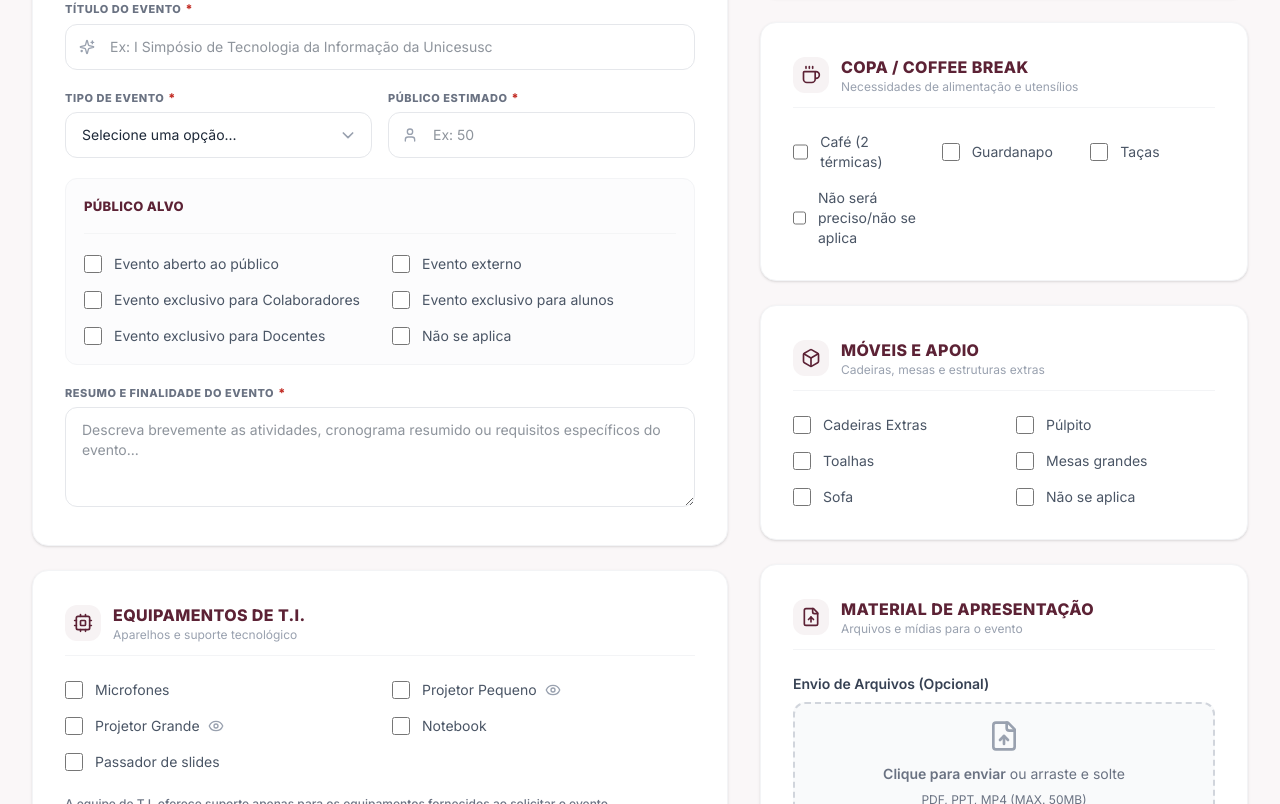
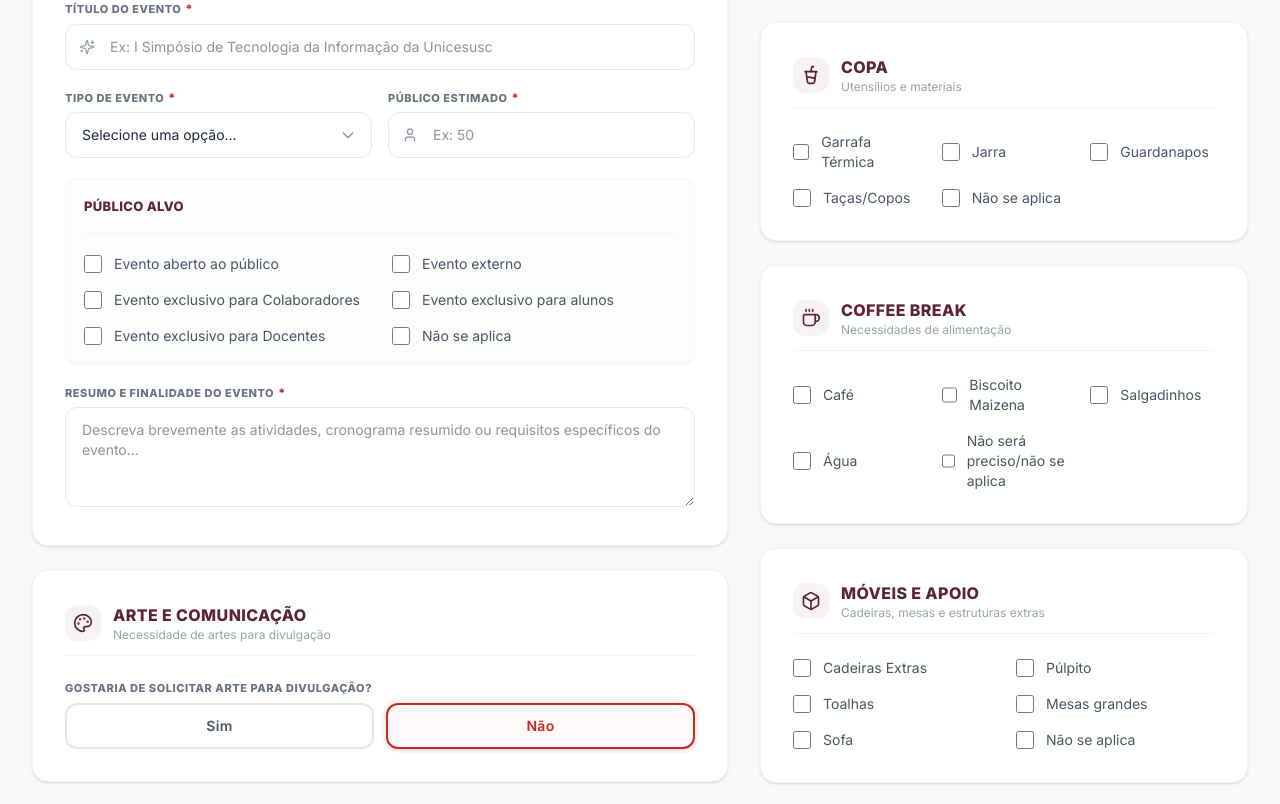
Before and after one commit to LeonardoKako/Forms-Unicesusc, a React (Vite) app in the folder Frontend/: page / in a window 1280 px wide. Shown: the part 876-1680 px from the top of the page. Built offline with nearby package versions, Linux system fonts and the light colour scheme.

Commit message:
Art Card and DateLocation card

```diff
--- /dev/null
+++ b/Frontend/src/features/EventForm/components/ArtworkCard.tsx
@@ -0,0 +1,58 @@
+import { Palette } from "lucide-react";
+import { useFormContext } from "react-hook-form";
+import ToggleGroup from "../../../components/ToggleGroup";
+import InputField from "../../../components/InputField";
+
+export default function ArtworkCard() {
+  const { watch, setValue, formState: { errors } } = useFormContext();
+  const needsArtwork = watch("needsArtwork");
+
+  return (
+    <div className="bg-white rounded-2xl p-6 sm:p-8 border border-gray-100 shadow-sm transition-all duration-300 hover:shadow-md animate-fadeIn">
+      {/* Header do Card */}
+      <div className="flex items-center space-x-3 mb-6 pb-3 border-b border-gray-100">
+        <div className="p-2 bg-brand/5 rounded-xl text-brand">
+          <Palette className="h-5 w-5" />
+        </div>
+        <div>
+          <h2 className="text-base font-extrabold uppercase tracking-wide text-brand">
+            Arte e Comunicação
+          </h2>
+          <p className="text-xs text-gray-400">
+            Necessidade de artes para divulgação
+          </p>
+        </div>
+      </div>
+
+      <div className="space-y-6">
+        <ToggleGroup
+          label="Gostaria de solicitar arte para divulgação?"
+          value={needsArtwork ? "sim" : "nao"}
+          onChange={(val) => {
+            setValue("needsArtwork", val === "sim", { shouldValidate: true, shouldDirty: true });
+            if (val === "nao") {
+              setValue("artworkDescription", "");
+            }
+          }}
+          options={[
+            { value: "sim", label: "Sim" },
+            { value: "nao", label: "Não" }
+          ]}
+          error={errors.needsArtwork?.message as string}
+        />
+
+        {needsArtwork && (
+          <div className="animate-fadeIn">
+            <InputField
+              label="Descrição da Arte"
+              name="artworkDescription"
+              type="textarea"
+              placeholder="Ex: Story para Instagram, Publicação no Feed, Banner 2x1m..."
+              required
+            />
+          </div>
+        )}
+      </div>
+    </div>
+  );
+}
--- a/Frontend/src/features/EventForm/components/CoffeeBreakCard.tsx
+++ b/Frontend/src/features/EventForm/components/CoffeeBreakCard.tsx
@@ -1,8 +1,20 @@
+import { useEffect } from "react";
+import { useFormContext } from "react-hook-form";
 import { Coffee } from "lucide-react";
 import CheckboxGrid from "./CheckboxGrid";
 import { COFFEE_BREAK_OPTIONS } from "../mockData";
 
 export default function CoffeeBreakCard() {
+  const { watch, setValue } = useFormContext();
+  const coffeeBreak = watch("coffeeBreak") || [];
+
+  useEffect(() => {
+    const hasItems = coffeeBreak.length > 0 && !coffeeBreak.includes("nao_se_aplica");
+    if (hasItems) {
+      setValue("needsBudget", true, { shouldValidate: true, shouldDirty: true });
+    }
+  }, [coffeeBreak, setValue]);
+
   return (
     <div className="bg-white rounded-2xl p-6 sm:p-8 border border-gray-100 shadow-sm transition-all duration-300 hover:shadow-md animate-fadeIn">
       {/* Header do Card */}
@@ -12,10 +24,10 @@ export default function CoffeeBreakCard() {
         </div>
         <div>
           <h2 className="text-base font-extrabold uppercase tracking-wide text-brand">
-            Copa / Coffee Break
+            Coffee Break
           </h2>
           <p className="text-xs text-gray-400">
-            Necessidades de alimentação e utensílios
+            Necessidades de alimentação
           </p>
         </div>
       </div>
--- /dev/null
+++ b/Frontend/src/features/EventForm/components/CopaCard.tsx
@@ -0,0 +1,31 @@
+import { CupSoda } from "lucide-react";
+import CheckboxGrid from "./CheckboxGrid";
+import { COPA_OPTIONS } from "../mockData";
+
+export default function CopaCard() {
+  return (
+    <div className="bg-white rounded-2xl p-6 sm:p-8 border border-gray-100 shadow-sm transition-all duration-300 hover:shadow-md animate-fadeIn">
+      {/* Header do Card */}
+      <div className="flex items-center space-x-3 mb-6 pb-3 border-b border-gray-100">
+        <div className="p-2 bg-brand/5 rounded-xl text-brand">
+          <CupSoda className="h-5 w-5" />
+        </div>
+        <div>
+          <h2 className="text-base font-extrabold uppercase tracking-wide text-brand">
+            Copa
+          </h2>
+          <p className="text-xs text-gray-400">
+            Utensílios e materiais
+          </p>
+        </div>
+      </div>
+
+      <CheckboxGrid
+        name="copa"
+        options={COPA_OPTIONS}
+        columns={3}
+        withCardWrapper={false}
+      />
+    </div>
+  );
+}
--- a/Frontend/src/features/EventForm/index.tsx
+++ b/Frontend/src/features/EventForm/index.tsx
@@ -7,11 +7,13 @@ import { eventFormSchema, EventFormData } from "./schema";
 import RequesterCard from "./components/RequesterCard";
 import EventDetailsCard from "./components/EventDetailsCard";
 import DateLocationCard from "./components/DateLocationCard";
+import CopaCard from "./components/CopaCard";
 import CoffeeBreakCard from "./components/CoffeeBreakCard";
 import TIEquipmentCard from "./components/TIEquipmentCard";
 import FurnitureSupportCard from "./components/FurnitureSupportCard";
 import SupportTeamsCard from "./components/SupportTeamsCard";
 import PresentationMaterialCard from "./components/PresentationMaterialCard";
+import ArtworkCard from "./components/ArtworkCard";
 import SuccessModal from "./components/SuccessModal";
 import InfoModal from "@/components/InfoModal";
 
@@ -30,14 +32,16 @@ export default function EventForm() {
       requesterType: "interno",
       acceptTerms: false,
       needsBudget: undefined,
-      budgetDescription: "",
-      budgetEmail: "financeiro@unicesusc.edu.br",
+      budgetApprovalFile: undefined,
       targetAudience: [],
+      copa: [],
       coffeeBreak: [],
       tiEquipment: [],
       furnitureSupport: [],
       supportTeams: ["marketing"],
       presentationMaterials: [],
+      needsArtwork: false,
+      artworkDescription: "",
     },
   });
 
@@ -74,6 +78,7 @@ export default function EventForm() {
             <div className='lg:col-span-7 space-y-6'>
               <RequesterCard />
               <EventDetailsCard />
+              <ArtworkCard />
               <TIEquipmentCard />
               <SupportTeamsCard />
             </div>
@@ -81,6 +86,7 @@ export default function EventForm() {
             {/* RIGHT COLUMN: Modularized cards and submit footer */}
             <div className='lg:col-span-5 space-y-6'>
               <DateLocationCard />
+              <CopaCard />
               <CoffeeBreakCard />
               <FurnitureSupportCard />
               <PresentationMaterialCard />
--- a/Frontend/src/features/EventForm/mockData.ts
+++ b/Frontend/src/features/EventForm/mockData.ts
@@ -6,13 +6,12 @@ export interface RoomOption {
 }
 
 export const ROOM_OPTIONS: RoomOption[] = [
-  { value: 'auditorio', label: 'Auditório Principal (Térreo)', capacity: 180, location: 'Bloco A - Térreo' },
-  { value: 'conferencia', label: 'Sala de Conferências Executiva', capacity: 40, location: 'Bloco C - 2º Andar' },
-  { value: 'lab_info_1', label: 'Laboratório de Informática I', capacity: 30, location: 'Bloco B - 1º Andar' },
-  { value: 'lab_info_2', label: 'Laboratório de Informática II', capacity: 30, location: 'Bloco B - 1º Andar' },
-  { value: 'sala_multimidia_1', label: 'Sala Multimídia 102', capacity: 50, location: 'Bloco A - 1º Andar' },
-  { value: 'sala_multimidia_2', label: 'Sala Multimídia 204', capacity: 60, location: 'Bloco A - 2º Andar' },
-  { value: 'arena_inovacao', label: 'Arena de Inovação e Cocriação', capacity: 80, location: 'Bloco D - Térreo' },
+  { value: 'campus', label: 'Campus', capacity: 1000, location: 'Área Externa' },
+  { value: 'auditorio', label: 'Auditório Principal', capacity: 228, location: 'Bloco A' },
+  { value: 'sala_aula', label: 'Sala de Aula', capacity: 60, location: 'Blocos Diversos' },
+  { value: 'ginasio_esportes', label: 'Ginásio de Esportes', capacity: 500, location: 'Ginásio' },
+  { value: 'colegio', label: 'Colégio', capacity: 300, location: 'Colégio' },
+  { value: 'lab_info', label: 'Laboratório de Informática', capacity: 30, location: 'Bloco B' },
 ]
 
 export interface OptionItem {
@@ -30,10 +29,19 @@ export const TARGET_AUDIENCE_OPTIONS: OptionItem[] = [
   { id: 'nao_se_aplica', label: 'Não se aplica' },
 ];
 
+export const COPA_OPTIONS: OptionItem[] = [
+  { id: 'garrafa_termica', label: 'Garrafa Térmica' },
+  { id: 'jarra', label: 'Jarra' },
+  { id: 'guardanapos', label: 'Guardanapos' },
+  { id: 'tacas_copos', label: 'Taças/Copos' },
+  { id: 'nao_se_aplica', label: 'Não se aplica' },
+];
+
 export const COFFEE_BREAK_OPTIONS: OptionItem[] = [
-  { id: 'cafe_2_termicas', label: 'Café (2 térmicas)' },
-  { id: 'guardanapo', label: 'Guardanapo' },
-  { id: 'tacas', label: 'Taças' },
+  { id: 'cafe', label: 'Café' },
+  { id: 'biscoito_maizena', label: 'Biscoito Maizena' },
+  { id: 'salgadinhos', label: 'Salgadinhos' },
+  { id: 'agua', label: 'Água' },
   { id: 'nao_se_aplica', label: 'Não será preciso/não se aplica' },
 ];
 
--- a/Frontend/src/features/EventForm/schema.ts
+++ b/Frontend/src/features/EventForm/schema.ts
@@ -36,15 +36,19 @@ export const eventFormSchema = z.object({
         .min(1, 'O público estimado deve ser de pelo menos 1 pessoa')
     ),
 
-  // Copa / Coffee Break (Imagem 1)
+  // Copa (Imagem 1)
+  copa: z
+    .array(z.string())
+    .min(1, 'Selecione as opções de copa ou marque "Não se aplica"'),
+
+  // Coffee Break (Imagem 1)
   coffeeBreak: z
     .array(z.string())
-    .min(1, 'Selecione as opções de copa/coffee break ou marque "Não se aplica"'),
+    .min(1, 'Selecione as opções de coffee break ou marque "Não se aplica"'),
 
   // Orçamento (Detalhamento Financeiro)
   needsBudget: z.boolean({ required_error: 'Informe se o evento necessita de orçamento' }),
-  budgetDescription: z.string().optional(),
-  budgetEmail: z.string().optional(),
+  budgetApprovalFile: z.any().optional(),
 
   // Data e Local
   eventDate: z.string().min(1, 'A data do evento é obrigatória'),
@@ -75,6 +79,10 @@ export const eventFormSchema = z.object({
     .min(1, 'Selecione o material de apresentação ou marque "Não se aplica"'),
   presentationFiles: z.any().optional(),
 
+  // Arte / Comunicação Visual
+  needsArtwork: z.boolean({ required_error: 'Informe se deseja arte' }),
+  artworkDescription: z.string().optional(),
+
   // Termos de Uso
   acceptTerms: z
     .boolean()
@@ -82,13 +90,15 @@ export const eventFormSchema = z.object({
       message: 'Você precisa aceitar os termos de uso do espaço para prosseguir',
     }),
 }).superRefine((data, ctx) => {
-  // 1. Validação de Orçamento e Descrição
+  // 1. Validação de Orçamento e Arquivo
   if (data.needsBudget) {
-    if (!data.budgetDescription || data.budgetDescription.trim().length < 5) {
+    // If we use RHF and a file input, a valid selection is typically a FileList.
+    // If it's missing or empty, add an issue.
+    if (!data.budgetApprovalFile || data.budgetApprovalFile.length === 0) {
       ctx.addIssue({
         code: z.ZodIssueCode.custom,
-        message: 'Descreva a necessidade do orçamento (mínimo 5 caracteres)',
-        path: ['budgetDescription'],
+        message: 'O envio do Aval da Juliana Vital é obrigatório',
+        path: ['budgetApprovalFile'],
       });
     }
   }
@@ -122,6 +132,22 @@ export const eventFormSchema = z.object({
           path: ['eventDate'],
         });
       }
+
+      // Bloquear finais de semana se for agendado com menos de 15 dias de antecedência
+      // Calculamos a diferença de dias exata entre hoje e a data do evento
+      const diffTime = inputDate.getTime() - today.getTime();
+      const diffDays = Math.floor(diffTime / (1000 * 3600 * 24));
+
+      if (diffDays <= 15) {
+        const dayOfWeek = inputDate.getDay(); // 0 = Domingo, 6 = Sábado
+        if (dayOfWeek === 0 || dayOfWeek === 6) {
+          ctx.addIssue({
+            code: z.ZodIssueCode.custom,
+            message: 'Finais de semana só podem ser selecionados com mais de 15 dias de antecedência',
+            path: ['eventDate'],
+          });
+        }
+      }
     }
   }
 
@@ -141,6 +167,28 @@ export const eventFormSchema = z.object({
       });
     }
   }
+
+  // 4. Validação de Orçamento para Coffee Break
+  if (data.coffeeBreak && data.coffeeBreak.length > 0 && !data.coffeeBreak.includes('nao_se_aplica')) {
+    if (data.needsBudget === false || data.needsBudget === undefined) {
+      ctx.addIssue({
+        code: z.ZodIssueCode.custom,
+        message: 'O orçamento é obrigatório ao solicitar itens de Coffee Break',
+        path: ['needsBudget'],
+      });
+    }
+  }
+
+  // 5. Validação de Arte
+  if (data.needsArtwork) {
+    if (!data.artworkDescription || data.artworkDescription.trim().length < 5) {
+      ctx.addIssue({
+        code: z.ZodIssueCode.custom,
+        message: 'Descreva a arte desejada (mínimo 5 caracteres)',
+        path: ['artworkDescription'],
+      });
+    }
+  }
 });
 
 export type EventFormData = z.infer<typeof eventFormSchema>;
```
Also changed, not shown: Frontend/src/features/EventForm/components/DateLocationCard.tsx (+34 -33 lines).
